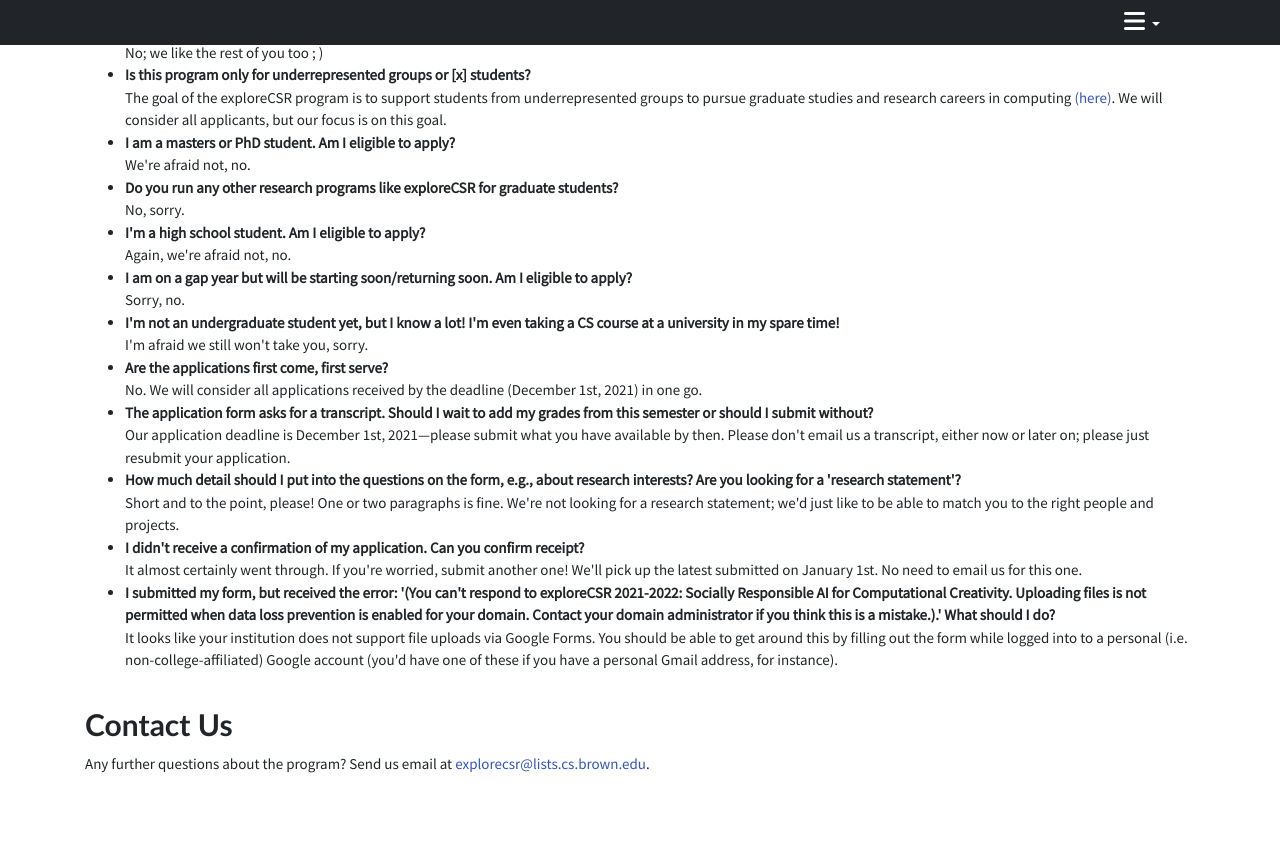
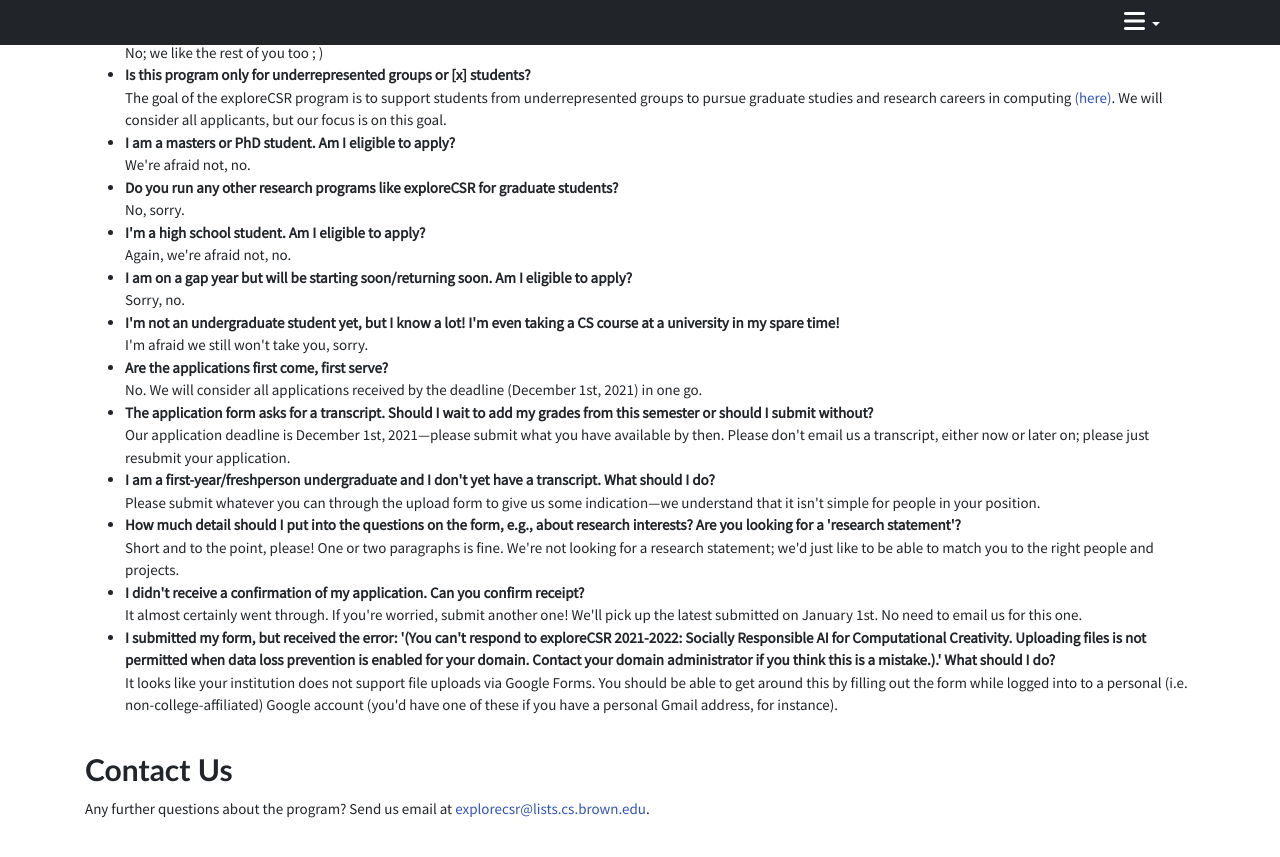
Before and after one commit to brownvc/exploreCSR-webpage, a Jekyll site: the page built from ai/index.html, in a window 1280 px wide and 900 px high, scrolled down 3543 px. Shown: the top 857 px of the window. Built offline with Jekyll 4.4.1, drawn with Linux system fonts in a browser that asks for light colours; nearby versions of some CDN libraries.

Commit message:
Uploaded FAQ question about first year transcripts

```diff
--- a/_data/faq.json
+++ b/_data/faq.json
@@ -52,6 +52,10 @@
         "answer": "Our application deadline is December 1st, 2021&mdash;please submit what you have available by then. Please don't email us a transcript, either now or later on; please just resubmit your application."
     },
     {
+        "question": "I am a first-year/freshperson undergraduate and I don't yet have a transcript. What should I do?",
+        "answer": "Please submit whatever you can through the upload form to give us some indication&mdash;we understand that it isn't simple for people in your position."
+    },
+    {
         "question": "How much detail should I put into the questions on the form, e.g., about research interests? Are you looking for a 'research statement'?",
         "answer": "Short and to the point, please! One or two paragraphs is fine. We're not looking for a research statement; we'd just like to be able to match you to the right people and projects."
     },
```
